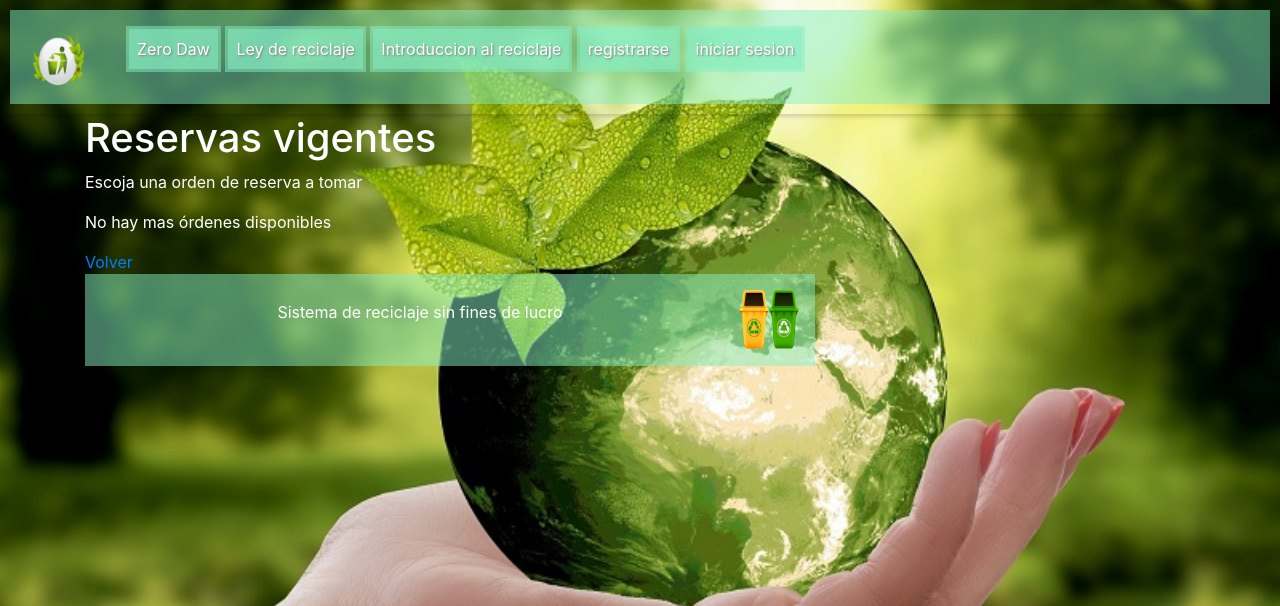
After one commit to Jorge-gib/Zero_Daw_V9, a Django app: page /registro/mostrar_reserva/ in a window 1280 px wide. The commit adds this page. Shown: the top 606 px of the page. Run offline with Django 4.2, Linux system fonts and the light colour scheme; data comes from the database, SQL or seed files in the repository; both versions use the stored data as it was after the commit; parts of the project's set-up code (start-up, migrations or seed data) failed here and were passed over; some libraries are stand-ins or nearby versions.

Commit message:
Gestios ordenes de reserva parte 1

```diff
--- a/Registro/urls.py
+++ b/Registro/urls.py
@@ -1,12 +1,14 @@
 from django.urls import path, include
 from .forms import OrdenUpdateForm, PassUpdateForm, Reserva_ordenForm, RegistroForm, Calificacion_recolector_ciudadanoForm, Orden_reciclajeForm, Calificacion_recicladorForm, Registro_entrega_materialForm
 from . import views
-from .views import zero_daw, video_reciclaje, MostrarOrdenesCalificarRecolectorView, agregar_calificacion_recolector_ciudadano2, MostrarOrdenesParaEliminarView, confirmar_comentario, confirmacion4, agregar_calificacion_recolector_ciudadano, ActualizarOrden, MostrarOrdenesParaEliminarView, confirmacion_posicion_recolector, MostrarOrdenesView, TomarOrdenView,somos, validacion_pass, enviar_correo_pass, mensaje, confirmacion3, UserDelete, UserUpdate, confirmacion, Orden_Reserva_List, Autenticar_us, RegistroUsuario, UserList, OrdenList, agregar_orden_reciclaje, registro, agregar_orden_reserva
+from .views import  MostrarReservaView, TomarReservaView, zero_daw, video_reciclaje, MostrarOrdenesCalificarRecolectorView, agregar_calificacion_recolector_ciudadano2, MostrarOrdenesParaEliminarView, confirmar_comentario, confirmacion4, agregar_calificacion_recolector_ciudadano, ActualizarOrden, MostrarOrdenesParaEliminarView, confirmacion_posicion_recolector, MostrarOrdenesView, TomarOrdenView,somos, validacion_pass, enviar_correo_pass, mensaje, confirmacion3, UserDelete, UserUpdate, confirmacion, Orden_Reserva_List, Autenticar_us, RegistroUsuario, UserList, OrdenList, agregar_orden_reciclaje, registro, agregar_orden_reserva
 
 
 urlpatterns = [
 
     path('mostrar_ordenes/', MostrarOrdenesView.as_view(), name='mostrar_ordenes'),
+
+    path('mostrar_reserva/', MostrarReservaView.as_view(), name='mostrar_reserva'),
 
     path('confirmar_comentario', views.confirmar_comentario, name='confirmar_comentario'),
 
@@ -21,6 +23,8 @@ urlpatterns = [
     path('mostrar_ordenes_calificar_recolector/', MostrarOrdenesCalificarRecolectorView.as_view(), name='mostrar_ordenes_calificar_recolector'),
 
     path('tomar_orden/<int:pk>/', TomarOrdenView.as_view(), name='tomar_orden'),
+
+    path('tomar_reserva/<int:pk>/', TomarReservaView.as_view(), name='tomar_reserva'),
 
     path('confirmacion_posicion_recolector', views.confirmacion_posicion_recolector, name='confirmacion_posicion_recolector'),
      # localhost:8000/registrar
--- a/Registro/views.py
+++ b/Registro/views.py
@@ -1,6 +1,6 @@
 from django.shortcuts import render
 from .models import Reserva_orden, UserModelo, Calificacion_recolector_ciudadano, Orden_reciclaje, Calificacion_reciclador, Registro_entrega_material
-from .forms import  Calificacion_ciudadanoForm, Calificacion_recolectorForm, OrdenConcluir, OrdenUpdateForm, Posicion_recolectorForm, PassUpdateForm, UserUpdateForm, Reserva_ordenForm, RegistroForm, Calificacion_recolector_ciudadanoForm, Calificacion_recicladorForm, Registro_entrega_materialForm, Orden_reciclajeForm
+from .forms import  ReservaUpdateForm, Calificacion_ciudadanoForm, Calificacion_recolectorForm, OrdenConcluir, OrdenUpdateForm, Posicion_recolectorForm, PassUpdateForm, UserUpdateForm, Reserva_ordenForm, RegistroForm, Calificacion_recolector_ciudadanoForm, Calificacion_recicladorForm, Registro_entrega_materialForm, Orden_reciclajeForm
 from django.views.generic import ListView, CreateView, UpdateView, DeleteView
 from django.urls import reverse, reverse_lazy
 from django.shortcuts import redirect
@@ -287,6 +287,17 @@ class TomarOrdenView(UpdateView):
 
 ###############################################################################################################
 
+class TomarReservaView(UpdateView):
+    model = Reserva_orden
+    form_class = ReservaUpdateForm
+    template_name = 'Registro/tomar_reserva.html'
+    success_url = reverse_lazy('confirmacion_posicion_recolector')
+
+
+
+###############################################################################################################
+
+
 class MostrarOrdenesView(ListView):
     model = UserModelo
     template_name = 'Registro/mostrar_ordenes.html'
@@ -300,6 +311,24 @@ class MostrarOrdenesView(ListView):
         context = super().get_context_data(**kwargs)
         context['ordenes'] = Orden_reciclaje.objects.all()
         return context
+
+###########################################################################################################
+
+class MostrarReservaView(ListView):
+    model = UserModelo
+    template_name = 'Registro/mostrar_reserva.html'
+
+    def post(self, request, *args, **kwargs):
+        orden_id = request.POST.get('orden_id')
+        url = reverse('tomar_reserva', args=[orden_id])
+        return redirect(url)
+
+    def get_context_data(self, **kwargs):
+        context = super().get_context_data(**kwargs)
+        context['ordenes'] = Reserva_orden.objects.all()
+        return context
+
+###########################################################################################################
 
 class MostrarOrdenesParaEliminarView(ListView):
     model = UserModelo
--- /dev/null
+++ b/templates/Registro/mostrar_reserva.html
@@ -0,0 +1,59 @@
+{% extends 'base.html' %}
+{% load static %}
+{% block content %}
+<div>
+    <h1 class="letras">Reservas vigentes</h1>
+</div>
+<div>
+    <p class="letras">Escoja una orden de reserva a tomar</p>
+</div>
+
+{% if ordenes %}
+    {% with hay_ordenes_disponibles=False %}
+    <ul>
+        {% for orden in ordenes %}
+            {% if orden.estado != "Concluido" and orden.latitud_posicion_recolector is null %}
+                {% with hay_ordenes_disponibles=True %}
+                    <li>
+                        <p class="letras">ID de orden: {{ orden.id_orden }}</p>
+                        <p class="letras">Fecha de orden: {{ orden.fecha_orden }}</p>
+                        <p class="letras">hora inicio: {{ orden.hora_inicio}}</p>
+                        <p class="letras">hora fin: {{ orden.hora_fin}}</p>
+                        <p class="letras">Cantidad plastico: {{ orden.cantidad_plastico }}</p>
+                        <p class="letras">Cantidad vidrio: {{ orden.cantidad_vidrio }}</p>
+                        <p class="letras">Cantidad carton: {{ orden.cantidad_carton }}</p>
+                        <p class="letras">Cantidad aluminio: {{ orden.cantidad_aluminio }}</p>
+                        <p class="letras">Estado: {{ orden.estado }} </p>
+
+                        <!-- Enviar el ID de la orden al hacer clic en el botón -->
+                        <form method="POST" action="{% url 'tomar_reserva' orden.id_orden %}">
+                            {% csrf_token %}
+                            <input type="hidden" name="orden_id" value="{{ orden.id_orden }}">
+                            <button type="submit">Seleccionar</button>
+                        </form>
+                    </li>
+                {% endwith %}
+            {% endif %}
+        {% endfor %}
+    </ul>
+    {% if not hay_ordenes_disponibles %}
+        <p class="letras">No hay mas órdenes disponibles</p>
+    {% endif %}
+    {% endwith %}
+{% else %}
+    {% if not hay_ordenes_disponibles %}
+        <h1 class="letras">No hay mas registros de órdenes</h1>
+    {% endif %}
+{% endif %}
+
+<a href="{% url 'login' %}">Volver</a>
+<footer>
+    <div id="navbar" class="video2">
+        <div class="video">
+        <p class="letras2">Sistema de reciclaje sin fines de lucro</p>
+        </div>
+        <img  src="{% static 'images/logo_4.png' %}" alt="logo" style="width: 60px; height: 60px;">
+    </div>
+
+</footer>
+{% endblock %}
--- a/templates/home.html
+++ b/templates/home.html
@@ -34,6 +34,7 @@
     {% if user.tipo_usuario == "Recolector" %}
     <div>
         <li class="nav-item"><a class="link" href="{% url 'mostrar_ordenes' %}">Buscar ordenes de servicio</a></li>
+        <li class="nav-item"><a class="link" href="{% url 'mostrar_reserva' %}">Buscar ordenes de reserva</a></li>
         <li class="nav-item"><a class="link" href="{% url 'mostrar_ordenes_eliminar' %}">Concluir un servico</a></li>
         <li class="nav-item"><a class="link" href="{% url 'list_user' %}">Ver mi perfil</a></li>
     </div>
```
Also changed, not shown: Registro/forms.py (+13 -0 lines), templates/Registro/tomar_reserva.html (added, +62 -0 lines), db.sqlite3.
